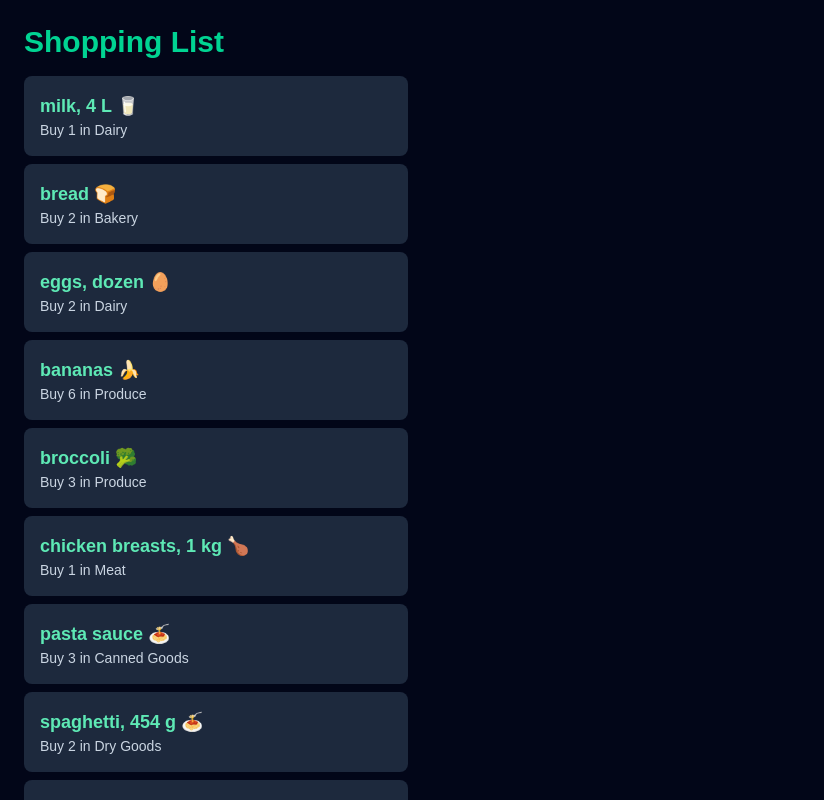
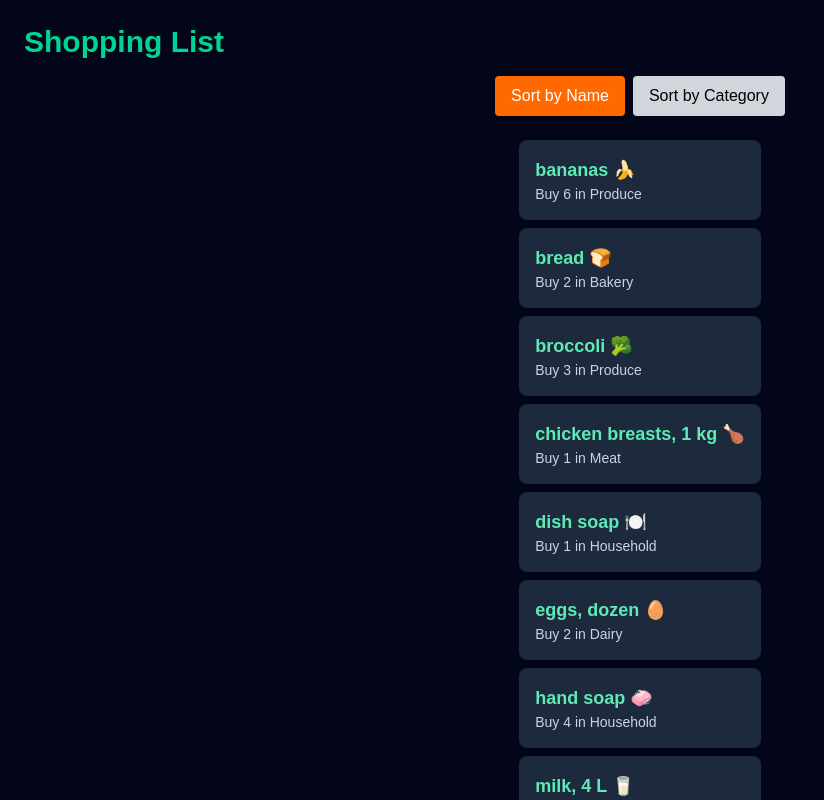
Before and after one commit to kevinsaji99/cprg306-assignments, a Next.js app: page /week-6 in a window 1280 px wide. Shown: the top 800 px of the page, without its empty margins (0-824 px from the left). Built offline with nearby package versions, Linux system fonts and the light colour scheme.

Commit message:
week 6 assign

```diff
--- a/app/page.js
+++ b/app/page.js
@@ -9,6 +9,7 @@
         <li><Link href="/week-3">Week 3</Link></li>
         <li><Link href="/week-4">Week 4</Link></li>
         <li><Link href="/week-5">Week 5</Link></li>
+        <li><Link href="/week-6">Week 6</Link></li>
       </ul>
     </main>
   );
--- a/app/week-6/item-list.js
+++ b/app/week-6/item-list.js
@@ -1,85 +1,54 @@
+"use client";
+
+import { useState } from "react";
 import Item from "./item";
+import items from "./items.json";
 
 export default function ItemList() {
-const item1 = {
-  name: "milk, 4 L 🥛",
-  quantity: 1,
-  category: "dairy",
-};
+  const [sortBy, setSortBy] = useState("name");
 
-const item2 = {
-  name: "bread 🍞",
-  quantity: 2,
-  category: "bakery",
-};
+  const sortedItems = [...items].sort((a, b) => {
+    if (sortBy === "name") {
+      return a.name.localeCompare(b.name);
+    }
+    if (sortBy === "category") {
+      return a.category.localeCompare(b.category);
+    }
+    return 0;
+  });
 
-const item3 = {
-  name: "eggs, dozen 🥚",
-  quantity: 2,
-  category: "dairy",
-};
+  return (
+    <div className="flex flex-col items-center">
+      <div className="flex gap-2 mb-4">
+        <button
+          onClick={() => setSortBy("name")}
+          className={`px-4 py-2 rounded ${
+            sortBy === "name" ? "bg-orange-500 text-white" : "bg-gray-300 text-black"
+          }`}
+        >
+          Sort by Name
+        </button>
 
-const item4 = {
-  name: "bananas 🍌",
-  quantity: 6,
-  category: "produce",
-};
+        <button
+          onClick={() => setSortBy("category")}
+          className={`px-4 py-2 rounded ${
+            sortBy === "category" ? "bg-orange-500 text-white" : "bg-gray-300 text-black"
+          }`}
+        >
+          Sort by Category
+        </button>
+      </div>
 
-const item5 = {
-  name: "broccoli 🥦",
-  quantity: 3,
-  category: "produce",
-};
-
-const item6 = {
-  name: "chicken breasts, 1 kg 🍗",
-  quantity: 1,
-  category: "meat",
-};
-
-const item7 = {
-  name: "pasta sauce 🍝",
-  quantity: 3,
-  category: "canned goods",
-};
-
-const item8 = {
-  name: "spaghetti, 454 g 🍝",
-  quantity: 2,
-  category: "dry goods",
-};
-
-const item9 = {
-  name: "toilet paper, 12 pack 🧻",
-  quantity: 1,
-  category: "household",
-};
-
-const item10 = {
-  name: "paper towels, 6 pack",
-  quantity: 1,
-  category: "household",
-};
-
-const item11 = {
-  name: "dish soap 🍽️",
-  quantity: 1,
-  category: "household",
-};
-
-const item12 = {
-  name: "hand soap 🧼",
-  quantity: 4,
-  category: "household",
-};
-
-const items = [item1, item2, item3, item4, item5, item6, item7, item8, item9, item10, item11, item12];
-
-return(
-    <ul>
-        {items.map((item) => (
-            <Item key={item.name} name={item.name} quantity={item.quantity} category={item.category} />
+      <ul>
+        {sortedItems.map((item) => (
+          <Item
+            key={item.id}
+            name={item.name}
+            quantity={item.quantity}
+            category={item.category}
+          />
         ))}
-    </ul>
- );
+      </ul>
+    </div>
+  );
 }
--- a/app/week-6/item.js
+++ b/app/week-6/item.js
@@ -1,6 +1,6 @@
 export default function Item({name, quantity, category}) {
   return (
-    <li className="p-4 m-2 max-w-sm bg-slate-800 rounded-lg border-1-4 border-emerald-500">
+    <li className="p-4 m-2 max-w-sm bg-slate-800 rounded-lg border-1-4 border-white500">
         <h2 className="text-lg font-bold text-emerald-300">{name}</h2>
         <p className="text-sm text-slate-300"> Buy {quantity} in <span className="capitalize">{category}</span></p>
     </li>
--- /dev/null
+++ b/app/week-6/items.json
@@ -0,0 +1,74 @@
+[
+  {
+    "id": "1h2GJKH12gkHG31h1H",
+    "name": "milk, 4 L 🥛",
+    "quantity": 1,
+    "category": "dairy"
+  },
+  {
+    "id": "2KJH3k2j3H1k2J3K1H",
+    "name": "bread 🍞",
+    "quantity": 2,
+    "category": "bakery"
+  },
+  {
+    "id": "3h2KJH3k2j3H1k2J3",
+    "name": "eggs, dozen 🥚",
+    "quantity": 2,
+    "category": "dairy"
+  },
+  {
+    "id": "4k2J3K1H2GJKH12gk",
+    "name": "bananas 🍌",
+    "quantity": 6,
+    "category": "produce"
+  },
+  {
+    "id": "5H1h1H2KJH3k2j3H",
+    "name": "broccoli 🥦",
+    "quantity": 3,
+    "category": "produce"
+  },
+  {
+    "id": "6H1k2J3K1H2GJKH1",
+    "name": "chicken breasts, 1 kg 🍗",
+    "quantity": 1,
+    "category": "meat"
+  },
+  {
+    "id": "7gkHG31h1H2KJH3k",
+    "name": "pasta sauce 🍝",
+    "quantity": 3,
+    "category": "canned goods"
+  },
+  {
+    "id": "8j3H1k2J3K1H2GJK",
+    "name": "spaghetti, 454 g 🍝",
+    "quantity": 2,
+    "category": "dry goods"
+  },
+  {
+    "id": "9H12gkHG31h1H2KJ",
+    "name": "toilet paper, 12 pack 🧻",
+    "quantity": 1,
+    "category": "household"
+  },
+  {
+    "id": "10H3k2j3H1k2J3K1",
+    "name": "paper towels, 6 pack",
+    "quantity": 1,
+    "category": "household"
+  },
+  {
+    "id": "11k2J3K1H2GJKH12",
+    "name": "dish soap 🍽️",
+    "quantity": 1,
+    "category": "household"
+  },
+  {
+    "id": "12GJKH12gkHG31h1",
+    "name": "hand soap 🧼",
+    "quantity": 4,
+    "category": "household"
+  }
+]
--- a/app/week-6/page.js
+++ b/app/week-6/page.js
@@ -2,7 +2,7 @@
 
 export default function Page() {
     return(
-        < main className="min-h-screen bg-slate-950 p-4">
+        < main className="items-center min-h-screen bg-slate-950 p-4">
             <h1 className="text-3xl font-bold text-emerald-400 m-2 mb-4">Shopping List</h1>
             <ItemList />
         </main>
```
